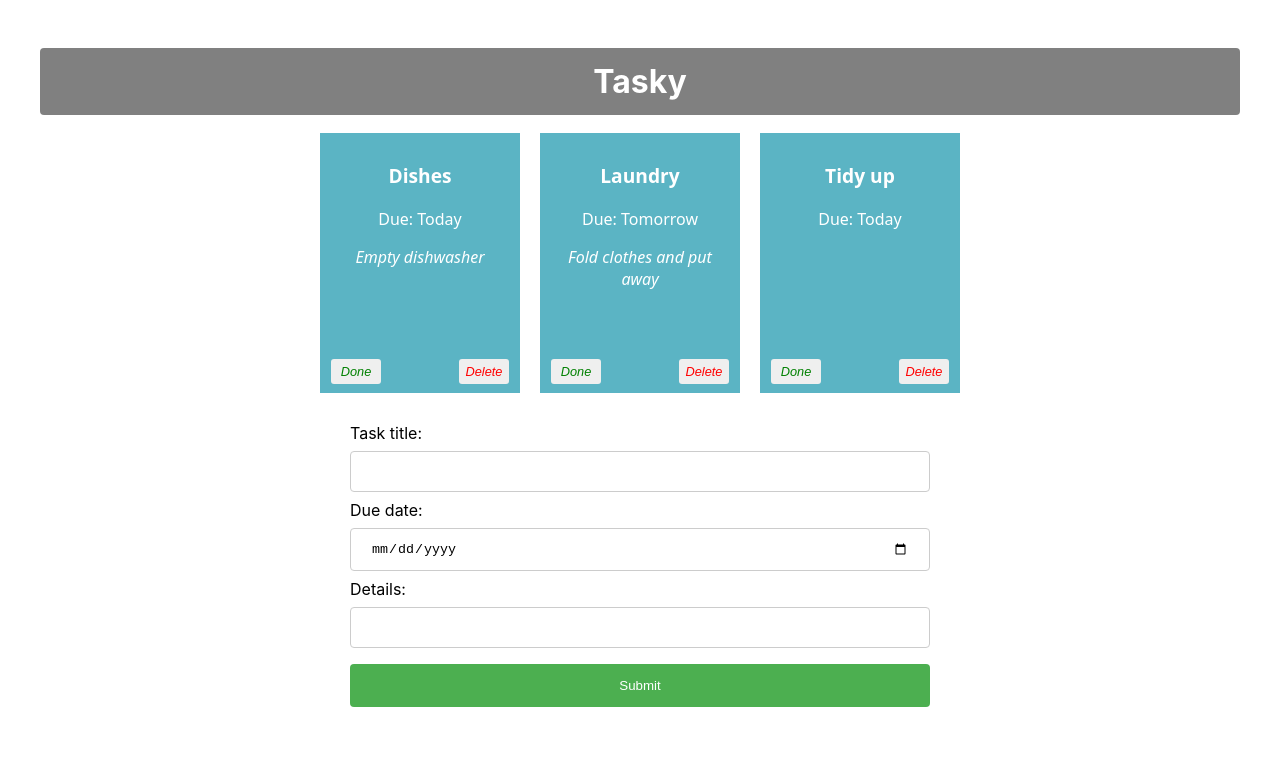
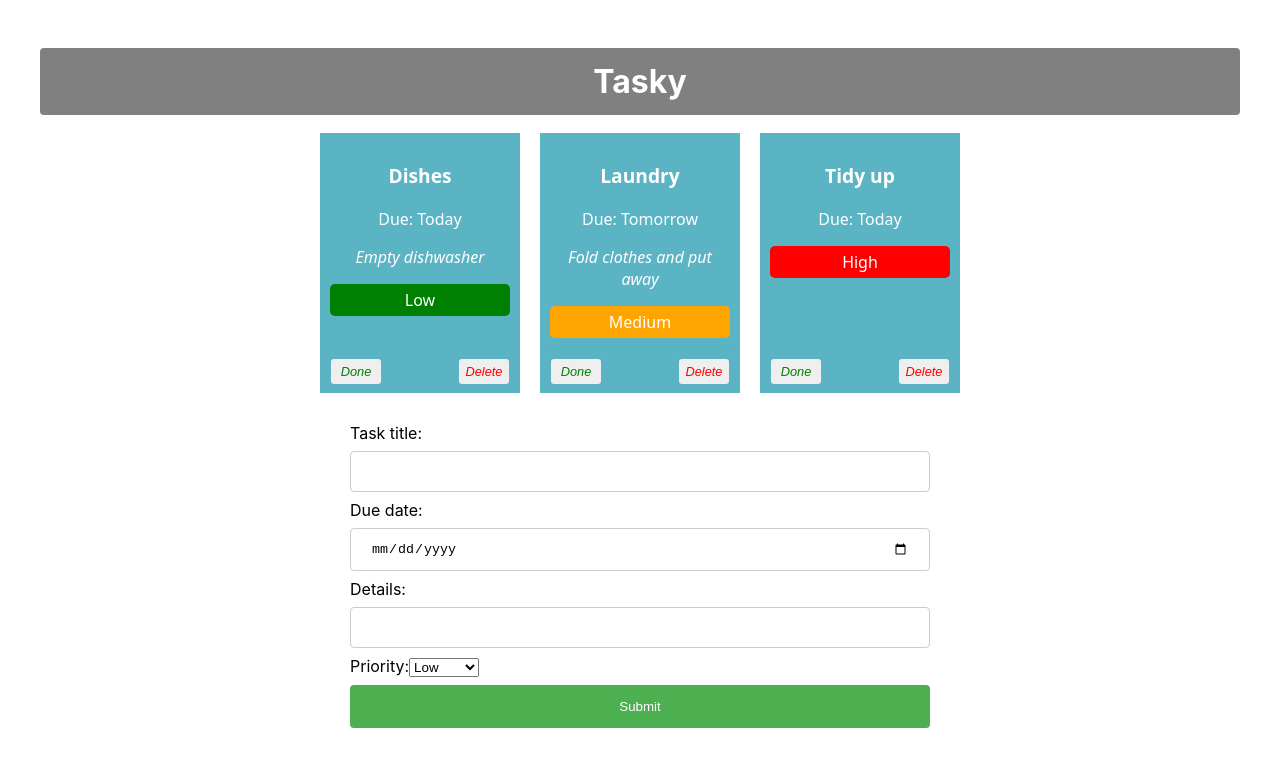
Before and after one commit to Tian-saga/react-basics-labs, a React (Create React App) app in the folder tasky/: page / in a window 1280 px wide. Shown: the top 766 px of the page. Built offline with nearby package versions, Linux system fonts and the light colour scheme.

Commit message:
Tasky Lab 2 - Exercises done

```diff
--- a/tasky/src/App.js
+++ b/tasky/src/App.js
@@ -20,6 +20,9 @@
       case "deadline":
           form.deadline = event.target.value;
           break;
+          case "priority":
+            form.priority = event.target.value;
+            break;
       default:
           form = formState;
     }
@@ -28,9 +31,9 @@
 
   const [ taskState, setTaskState ] = useState({
     tasks: [
-      { id: 1, title:"Dishes", description: "Empty dishwasher", deadline: "Today", done: false },
-      { id: 2, title: "Laundry", description: "Fold clothes and put away", deadline: "Tomorrow", done: false },
-      { id: 3, title: "Tidy up", deadline: "Today", done: false}
+      { id: 1, title:"Dishes", priority: 'Low', description: "Empty dishwasher", deadline: "Today", done: false },
+      { id: 2, title: "Laundry", priority: 'Medium',description: "Fold clothes and put away", deadline: "Tomorrow", done: false },
+      { id: 3, title: "Tidy up",priority: 'High', deadline: "Today", done: false}
     ]
   });
   const doneHandler = (taskIndex) => {
@@ -47,7 +50,8 @@
   const [ formState, setFormState ] = useState({
     title: "",
     description: "",
-    deadline: ""
+    deadline: "",
+    priority: "Medium"
   });
   const formSubmitHandler = (event) => {
     event.preventDefault();
@@ -72,6 +76,7 @@
       done={task.done}
       markDone={() => doneHandler(index)}
       deleteTask = {() => deleteHandler(index)}
+      priority ={task.priority}
     />
 
   ))}
--- a/tasky/src/components/Form.js
+++ b/tasky/src/components/Form.js
@@ -19,6 +19,14 @@
             Details:
             <input type="text" name="description" onChange={(event) => props.change(event)}/>
         </label>
+       <label>
+        Priority:
+            <select name="priority" onChange={(event)=>props.change(event)}>
+            <option value="Low">Low</option>
+            <option value="Medium">Medium</option>
+            <option value="High">High</option>
+            </select>
+       </label>
         <input type="submit" value="Submit"/>
         </form>
     </div>
--- a/tasky/src/components/Task.js
+++ b/tasky/src/components/Task.js
@@ -1,7 +1,18 @@
 import React from 'react';
 
 const Task = (props) => {
-
+    const priorityStyle = () => {
+        switch (props.priority) {
+          case "Low":
+            return { backgroundColor: "green", color: "white", padding: "5px", borderRadius: "5px" };
+          case "Medium":
+            return { backgroundColor: "orange", color: "white", padding: "5px", borderRadius: "5px" };
+          case "High":
+            return { backgroundColor: "red", color: "white", padding: "5px", borderRadius: "5px" };
+          default:
+            return {};
+        }
+      };
     return (
        <div className="card" style={{backgroundColor: props.done ? 'lightgrey' : '#5bb4c4'}}>
         <p className="title">{props.title}</p>
@@ -9,6 +20,7 @@
         <p className='word'>{props.description}</p>
         <button onClick={props.markDone} className='doneButton'>Done</button>
         <button className='deleteButton' onClick={props.deleteTask}>Delete</button>
+        <p style={priorityStyle()}>{props.priority}</p>
         </div>
 
     )
```
